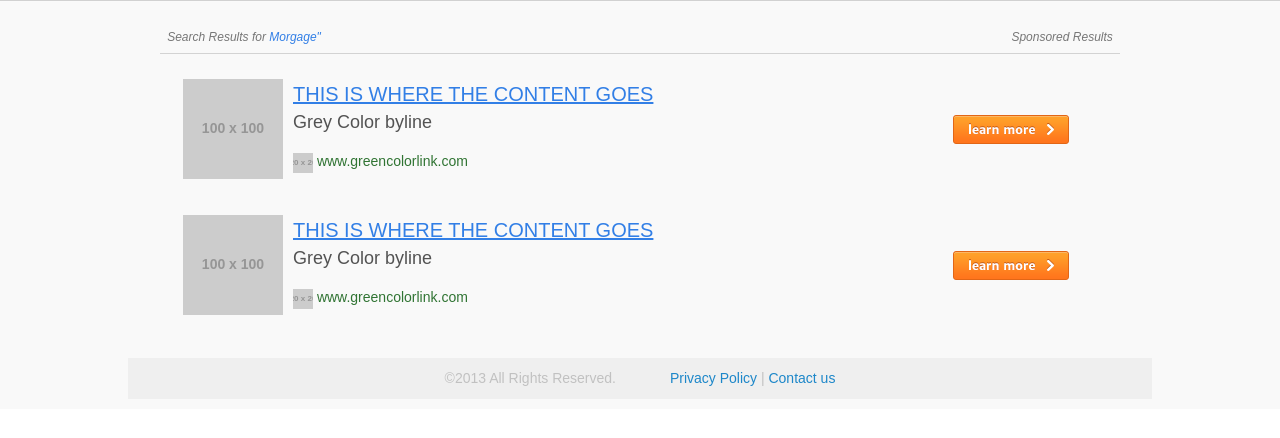
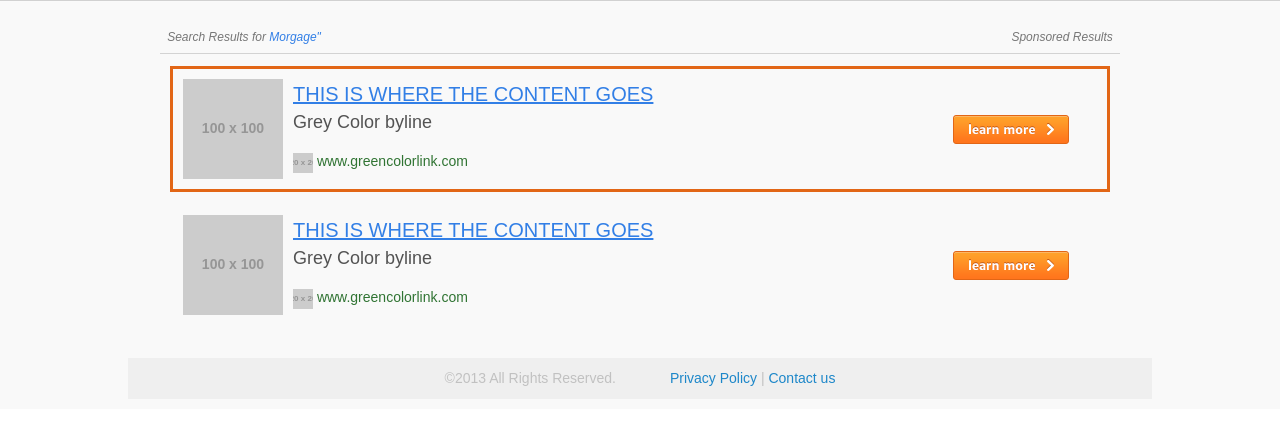
Before and after one commit to djcommandline/sresult, a plain HTML site: page index.html in a window 1280 px wide. Shown: the part 66-504 px from the top of the page. Drawn offline with nearby package versions, Linux system fonts and the light colour scheme; placeholder pictures from the web are drawn by us.

Commit message:
added default-selected class - should be appended to first outputed search results

```diff
--- a/css/search.css
+++ b/css/search.css
@@ -953,6 +953,11 @@ h5.search-result-title {
     border: 3px solid #e26616;
 }
 
+.default-selected {
+    cursor: pointer;
+    border: 3px solid #e26616 !important;
+}
+
 .media:hover .right-arrow {
     position: absolute;
     float: right;
--- a/index.html
+++ b/index.html
@@ -41,7 +41,7 @@
 
 
                     <!-- search result item -->
-                    <div class="media attribution">
+                    <div class="media attribution default-selected">
                         <a href="#" class="img"><img src="http://placehold.it/100x100" alt=""></a>
                         <div class="bd">
                             <div class="outlinks">
```
